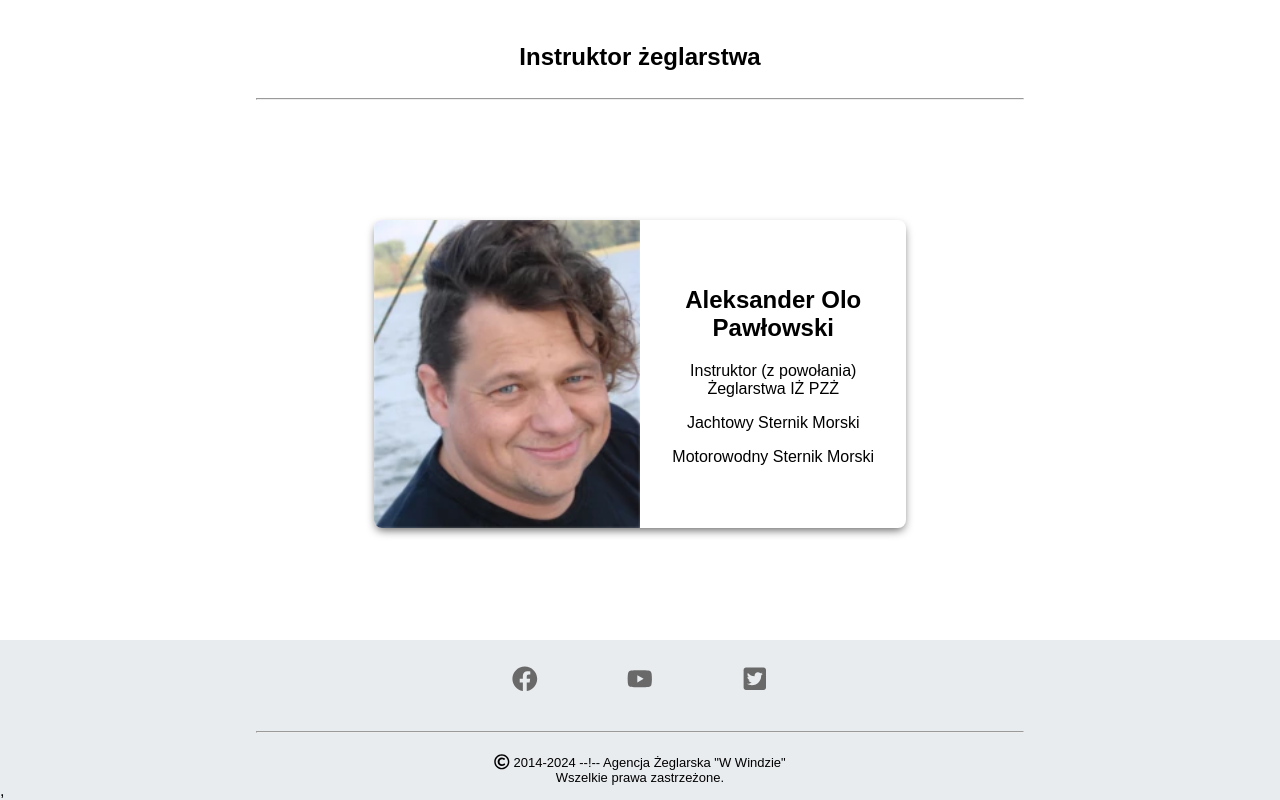
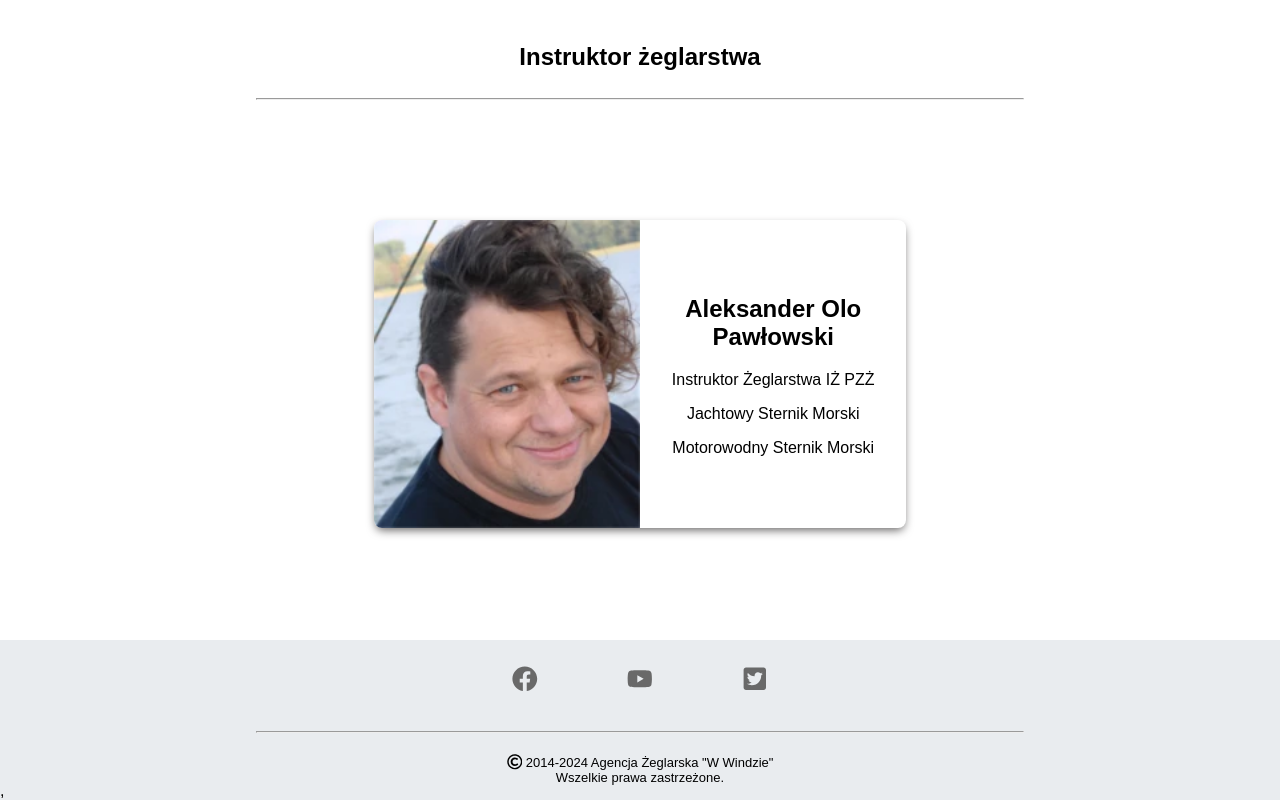
Before and after one commit to OloPawlowski/wwindzie, a React (Vite) app: page /agencja-zeglarska-w-windzie in a window 1280 px wide. Shown: the part 2981-3781 px from the top of the page. Built offline with nearby package versions, Linux system fonts and the light colour scheme.

Commit message:
CI/CD test3

```diff
--- a/src/components/Footer/Footer.jsx
+++ b/src/components/Footer/Footer.jsx
@@ -37,7 +37,7 @@ const Footer = () => {
       <hr />
       <div className={classes.content}>
         <p>
-          <FaRegCopyright className={classes.icon} /> 2014-2024 --!-- Agencja
+          <FaRegCopyright className={classes.icon} /> 2014-2024 Agencja
           Żeglarska "W Windzie"
           <br />
           Wszelkie prawa zastrzeżone.
--- a/src/components/Layout/Instructors/InstructorCards.jsx
+++ b/src/components/Layout/Instructors/InstructorCards.jsx
@@ -9,7 +9,7 @@ const INSTRUCTORS = [
     name: 'Aleksander Olo Pawłowski',
     photo: oloImage,
     photoAlt: 'Alek.Pawłowski',
-    licence1: 'Instruktor (z powołania) Żeglarstwa IŻ PZŻ',
+    licence1: 'Instruktor Żeglarstwa IŻ PZŻ',
     licence2: 'Jachtowy Sternik Morski',
     licence3: 'Motorowodny Sternik Morski',
     description: '',
```
